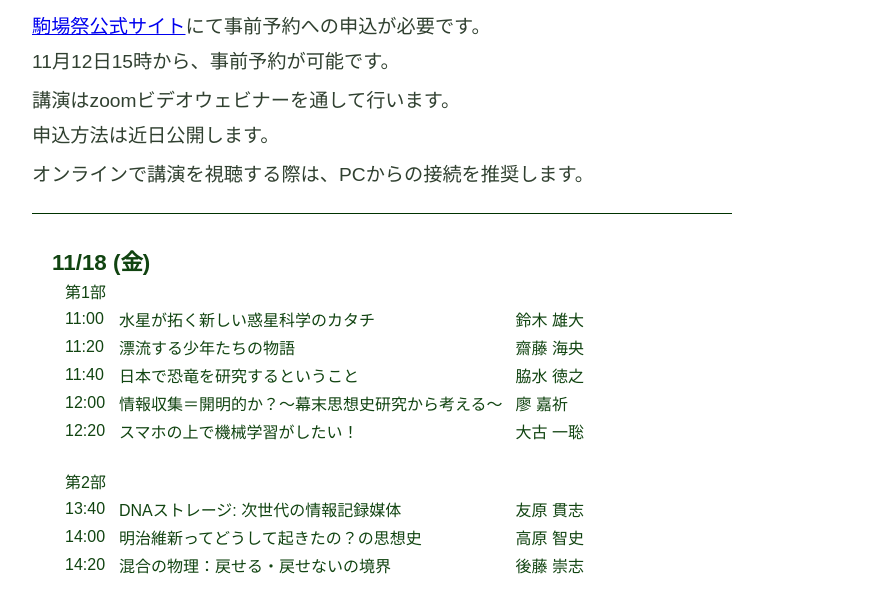
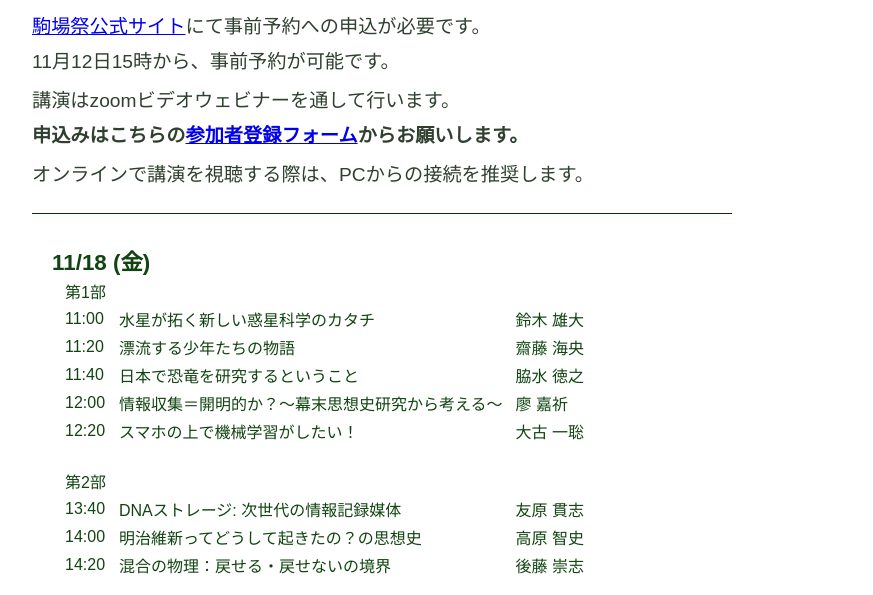
Before and after one commit to ut-10min/kf73, a plain HTML site: page timetable.html in a window 1280 px wide. Shown: the part 156-751 px from the top of the page, without its empty margins (258-1131 px from the left). Drawn offline with nearby package versions, Linux system fonts and the light colour scheme.

```diff
--- a/timetable.html
+++ b/timetable.html
@@ -77,7 +77,8 @@
             </p>
             <p>
                 講演はzoomビデオウェビナーを通して行います。<br>
-                申込方法は近日公開します。
+                <!--申込方法は近日公開します。-->
+                <b>申込みはこちらの<a href="https://ut-10min.github.io/registration/">参加者登録フォーム</a>からお願いします。</b><br>
             </p>
             <p>オンラインで講演を視聴する際は、PCからの接続を推奨します。</p>
 
```
Also changed, not shown: index.html (+2 -2 lines).
